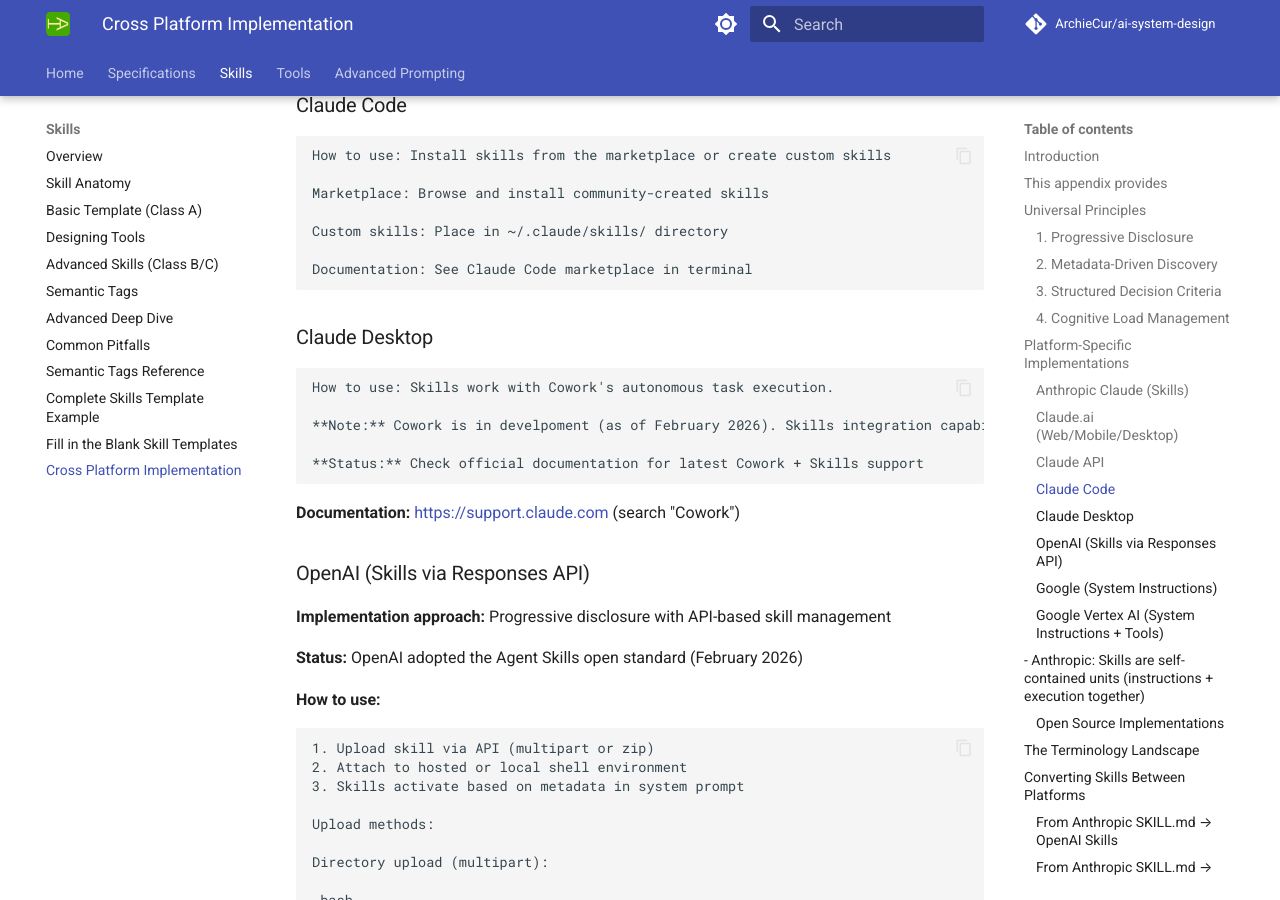
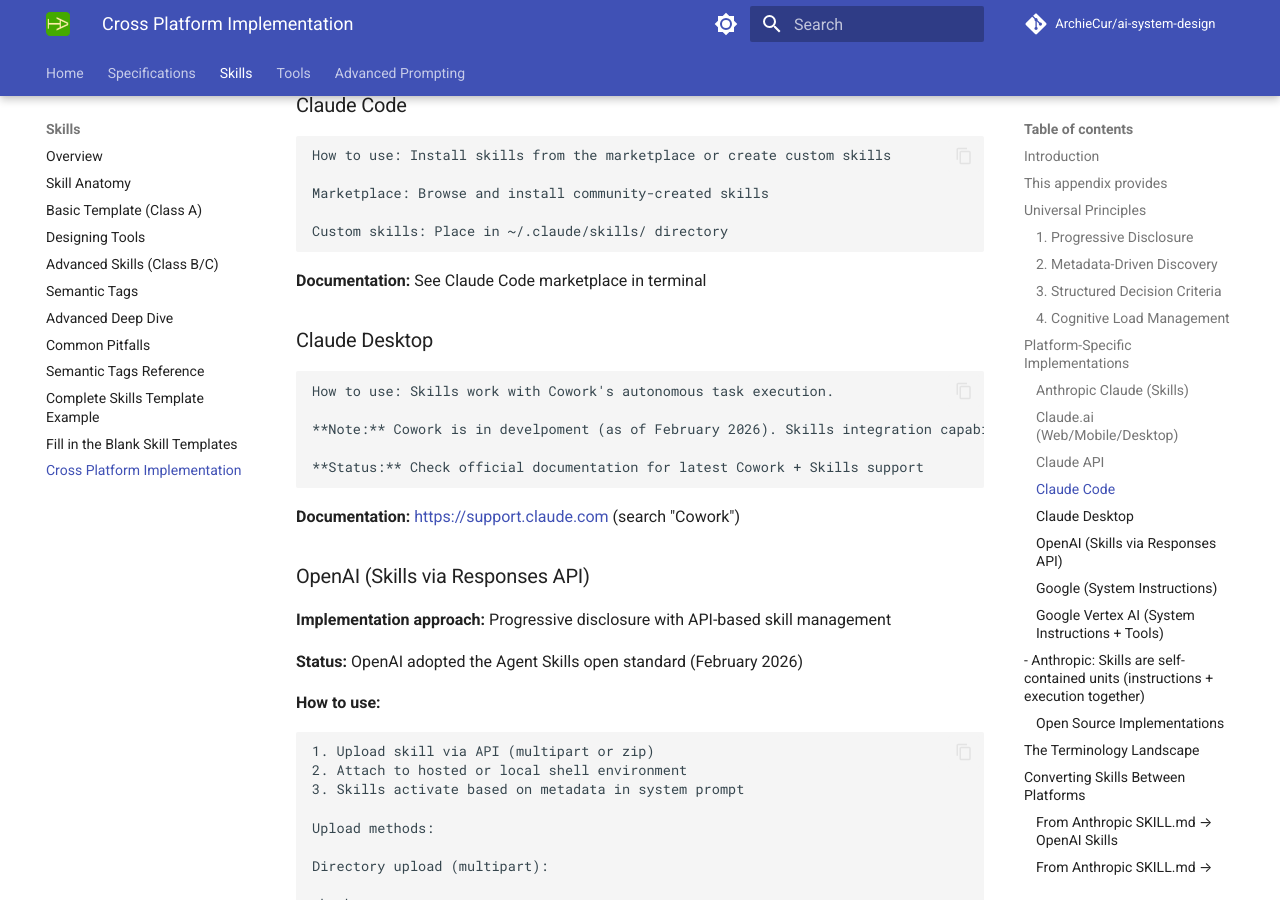
Before and after one commit to ArchieCur/ai-system-design, an MkDocs documentation site: the page built from docs/skills/Skills_D_Cross-Platform_Implementation_Resources_Appendix.md, in a window 1280 px wide and 900 px high, scrolled down 3397 px. Built offline with MkDocs 1.6.1 and Material for MkDocs 9.7.7, drawn with Linux system fonts in a browser that asks for light colours; comment, search, counter and statistics services are not loaded; part of the change alters nothing that is shown.

````diff
--- a/docs/skills/Skills_D_Cross-Platform_Implementation_Resources_Appendix.md
+++ b/docs/skills/Skills_D_Cross-Platform_Implementation_Resources_Appendix.md
@@ -161,9 +161,10 @@ How to use: Install skills from the marketplace or create custom skills
 Marketplace: Browse and install community-created skills
 
 Custom skills: Place in ~/.claude/skills/ directory
+```
 
-Documentation: See Claude Code marketplace in terminal
-```
+**Documentation:** See Claude Code marketplace in terminal
+
 
 ### Claude Desktop
 
````
